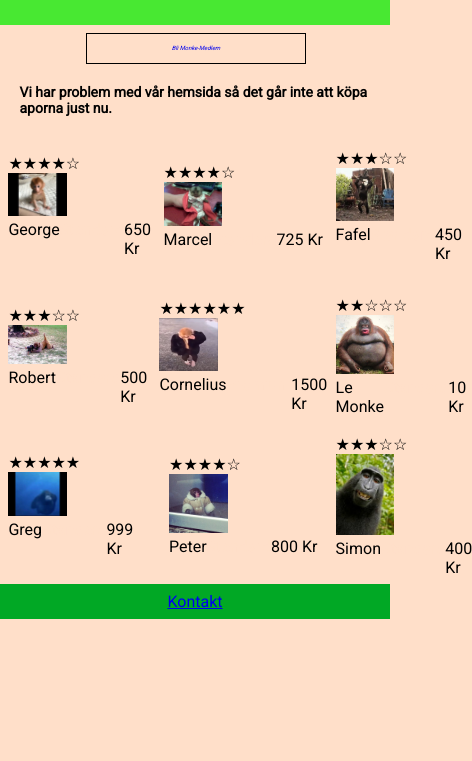
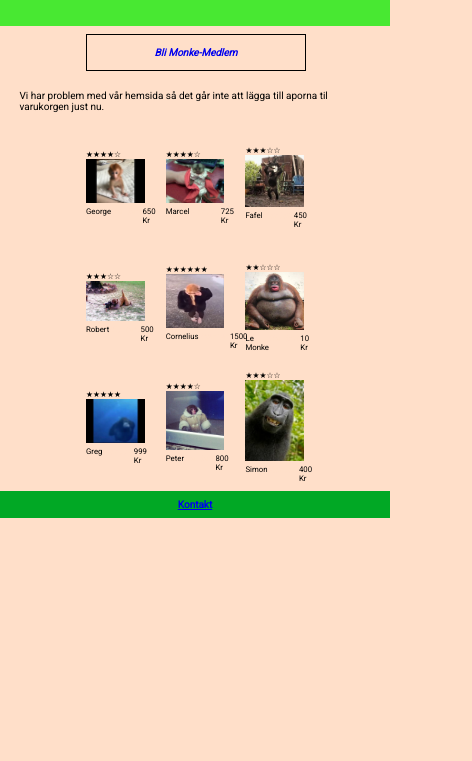
Before and after one commit to slinkypinky/monkemarknad, a plain HTML site: page marknad.html in a window 390 px wide. Shown: the part 83-844 px from the top of the page, 472 px wide, since content can reach past the window. Drawn offline with Linux system fonts and the light colour scheme.

Commit message:
made market.html responsive, both text and images

```diff
--- a/marknad.html
+++ b/marknad.html
@@ -7,14 +7,15 @@
     <link href="https://fonts.googleapis.com/css2?family=Roboto&family=Roboto+Slab:wght@300&display=swap" rel="stylesheet">
     <title>Monke Marknad - Marknet</title>
     <link rel="stylesheet" href="style.css">
+    <link rel="icon" href="homework/icon.png">
 </head>
 <body>
     <header class="indexHeader">
         <a class="test" href="index.html" style="text-decoration:solid">
-        <h1>MM</h1>
+        <h1 class="headerBig">MM</h1>
         </a>
         <a class="test" href="sälj.html" style="text-decoration:none">
-            Sälj
+            <h3>Sälj</h3>
         </a>
          <a href="köp.html">
             <img class="image" src="homework/cart.png" alt="shopping cart">
@@ -23,99 +24,99 @@
     <main>
         <a href="medlem.html" style="text-decoration: none;">
          <div class="banner">
-             <p> Bli Monke-Medlem </p>
+             <h4> Bli Monke-Medlem </h4>
          </div>
         </a>
-        <div class="cart">
-            <h3> Vi har problem med vår hemsida så det går inte att köpa aporna just nu.</h3>
+        <div class="cart" style="font-family: 'Roboto Slab', serif;">
+            <p class="infotext"> Vi har problem med vår hemsida så det går inte att lägga till aporna til varukorgen just nu.</p>
         </div>
         <div class="griddisplay">
             <div class="items">
-                <p>★★★★☆</p>
+                <p class="marketfont">★★★★☆</p>
                 <img src="homework/babymonke1.jpg" alt="baby monkey">
                 <div class="spacebetween">
-                 <p>George</p>
+                 <p class="marketfont">George</p>
                  <p class="premiumm">Standard</p>
-                 <p> 650 Kr</p>
+                 <p class="marketfont"> 650 Kr</p>
                 </div>
             </div>
             <div class="items2">
-                <p>★★★★☆</p>
+                <p class="marketfont">★★★★☆</p>
                 <img src="homework/batmonke.jpg" alt="bat monkey">
                 <div class="spacebetween">
-                 <p>Marcel</p>
+                 <p class="marketfont">Marcel</p>
                  <p class="premiumm">Standard</p>
-                 <p>725 Kr</p>
+                 <p class="marketfont">725 Kr</p>
                 </div>
             </div>
             <div class="items3">
-                <p>★★★☆☆</p>
+                <p class="marketfont">★★★☆☆</p>
                 <img src="homework/ak.jpg" alt="monke with a gun">
                 <div class="spacebetween">
-                 <p>Fafel</p>
+                 <p class="marketfont">Fafel</p>
                  <p class="premiumm">Standard</p>
-                 <p> 450 Kr</p>
+                 <p class="marketfont"> 450 Kr</p>
                 </div>
             </div>
             <div class="items4">
-                <p>★★★☆☆</p>
+                <p class="marketfont">★★★☆☆</p>
                 <img src="homework/ak2.jpg" alt="monke with gun2">
                 <div class="spacebetween">
-                 <p>Robert</p>
+                 <p class="marketfont">Robert</p>
                  <p class="premiumm">Standard</p>
-                 <p> 500 Kr</p>
+                 <p class="marketfont"> 500 Kr</p>
                 </div>
             </div>
             <div class="items5">
-                <p>★★★★★★</p>
+                <p class="marketfont">★★★★★★</p>
                 <img src="homework/sadge.jpg" alt="cool monkey">
                 <div class="spacebetween">
-                 <p>Cornelius</p>
+                 <p class="marketfont">Cornelius</p>
                  <a href="medlem.html" style="text-decoration: none;"><p class="premiumm">Premium</p></a>
-                 <p> 1500 Kr</p>
+                 <p class="marketfont"> 1500 Kr</p>
                 </div>
             </div>
             <div class="items6">
-                <p>★★☆☆☆</p>
+                <p class="marketfont">★★☆☆☆</p>
                 <img src="homework/stinky.jpg" alt="stinky monkey">
                 <div class="spacebetween">
-                 <p>Le Monke</p>
+                 <p class="marketfont">Le Monke</p>
                  <p class="premiumm">Standard</p>
-                 <p> 10 Kr</p>
+                 <p class="marketfont"> 10 Kr</p>
                 </div>
             </div>
             <div class="items7">
-                <p>★★★★★</p>
+                <p class="marketfont">★★★★★</p>
                 <img src="homework/watermonke.jpg" alt="watermonkey">
                 <div class="spacebetween">
-                 <p>Greg</p>
+                 <p class="marketfont">Greg</p>
                  <p class="premiumm">Standard</p>
-                 <p> 999 Kr</p>
+                 <p class="marketfont"> 999 Kr</p>
                 </div>
             </div>
             <div class="items8">
-                <p>★★★★☆</p>
+                <p class="marketfont">★★★★☆</p>
                 <img src="homework/monkey1.jpg" alt="cold monkey">
                 <div class="spacebetween">
-                 <p>Peter</p>
+                 <p class="marketfont">Peter</p>
                  <p class="premiumm">Standard</p>
-                 <p> 800 Kr</p>
+                 <p class="marketfont"> 800 Kr</p>
                 </div>
             </div>
             <div class="items9">
-                <p>★★★☆☆</p>
+                <p class="marketfont">★★★☆☆</p>
                 <img src="homework/monkeselfie1.jpg" alt="monkey selfie">
                 <div class="spacebetween">
-                 <p>Simon</p>
+                 <p class="marketfont">Simon</p>
                  <p class="premiumm">Standard</p>
-                 <p> 400 Kr</p>
+                 <p class="marketfont"> 400 Kr</p>
                  </div>
             </div>
         </div>
     </main>
     <footer class="footertwo">
         <a href="kontaktaoss.html">
-            <p>Kontakt</p>
+            <h4>Kontakt</h4>
         </a>
     </footer>
 
--- a/style.css
+++ b/style.css
@@ -198,26 +198,36 @@ header {
 .items {
   grid-column: 2;
   grid-row: 1;
+  width: 15vw;
+  height: auto;
 }
 
 .items2 {
   grid-column: 3;
   grid-row: 1;
+  width: 15vw;
+  height: auto;
 }
 
 .items3 {
   grid-column: 4;
   grid-row: 1;
+  width: 15vw;
+  height: auto;
 }
 
 .items4 {
   grid-column: 2;
   grid-row: 2;
+  width: 15vw;
+  height: auto;
 }
 
 .items5 {
   grid-column: 3;
   grid-row: 2;
+  width: 15vw;
+  height: auto;
 }
 
 .premiumm {
@@ -227,21 +237,29 @@ header {
 .items6 {
   grid-column: 4;
   grid-row: 2;
+  width: 15vw;
+  height: auto;
 }
 
 .items7 {
   grid-column: 2;
   grid-row: 3;
+  width: 15vw;
+  height: auto;
 }
 
 .items8 {
   grid-column: 3;
   grid-row: 3;
+  width: 15vw;
+  height: auto;
 }
 
 .items9 {
   grid-column: 4;
   grid-row: 3;
+  width: 15vw;
+  height: auto;
 }
 
 .items5:hover {
@@ -346,6 +364,9 @@ header {
   h3 {
     font-size: 24px;
   }
+  h4 {
+    font-size: 15px;
+  }
   .subfooter {
     font-size: 16px;
   }
@@ -357,6 +378,12 @@ header {
   }
   .announcment {
     font-size: 12px;
+  }
+  .marketfont {
+    font-size: 1vw;
+  }
+  .premiumm {
+    font-size: 1vw;
   }
 }
 
@@ -373,6 +400,9 @@ header {
   h3 {
     font-size: 14px;
   }
+  h4 {
+    font-size: 10px;
+  }
   .subfooter {
     font-size: 9px;
   }
@@ -385,4 +415,10 @@ header {
   .announcment {
     font-size: 8px;
   }
+  .marketfont {
+    font-size: 2vw;
+  }
+  .premiumm {
+    font-size: 2vw;
+  }
 }
```
